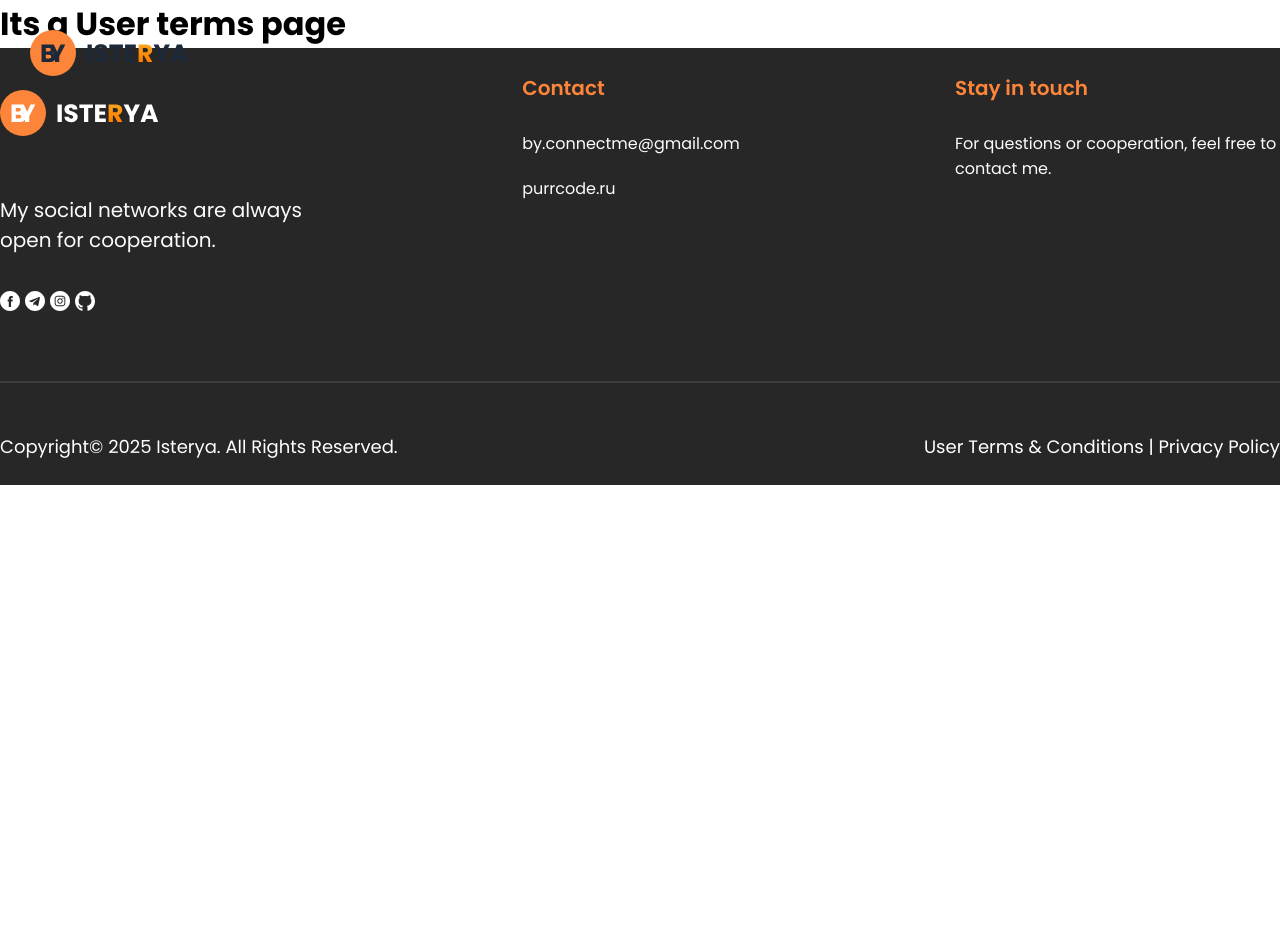
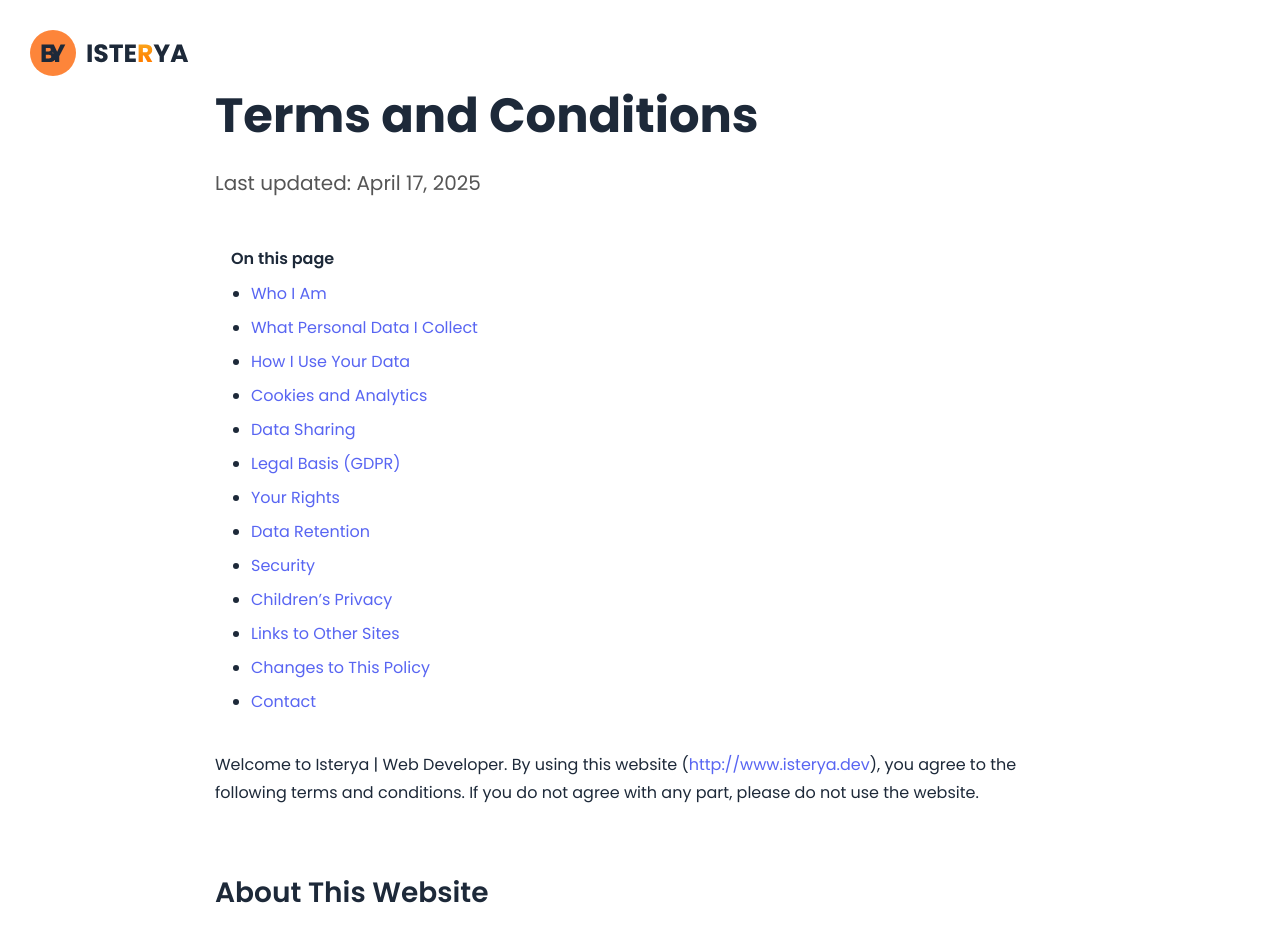
Before and after one commit to Isterya/my-portfolio, a React (Create React App) app: page /user-terms in a window 1280 px wide. Shown: the top 931 px of the page. Before the commit the page ends 800 px from the top, so only its background shows below. Built offline with nearby package versions, Linux system fonts and the light colour scheme.

Commit message:
feat: add User Terms & Conditions

```diff
--- a/src/pages/privacyPolicyPage/PrivacyPolicyPage.tsx
+++ b/src/pages/privacyPolicyPage/PrivacyPolicyPage.tsx
@@ -4,7 +4,7 @@ import './privacyPolicyPage.scss';
 
 const PrivacyPolicyPage = () => {
   return (
-    <main className="policy">
+    <div className="policy">
       <div className="policy-container">
         <h1>Privacy Policy</h1>
         <h2>Last updated: April 17, 2025</h2>
@@ -143,7 +143,7 @@ const PrivacyPolicyPage = () => {
           <a href="mailto:by.connectme@gmail.com">by.connectme@gmail.com</a>
         </p>
       </div>
-    </main>
+    </div>
   );
 };
 
--- a/src/pages/userTermsPage/UserTermsPage.tsx
+++ b/src/pages/userTermsPage/UserTermsPage.tsx
@@ -1,10 +1,106 @@
-// TODO: implement the User terms page
+import { Link } from 'react-router-dom';
+
+import TableOfContents from '../../components/tableOfContents/TableOfContents';
+
+import './userTermsPage.scss';
 
 const UserTermsPage = () => {
   return (
-    <>
-      <h1>Its a User terms page</h1>
-    </>
+    <div className="terms">
+      <div className="terms-container">
+        <h1>Terms and Conditions</h1>
+        <h2>Last updated: April 17, 2025</h2>
+
+        <TableOfContents />
+
+        <p>
+          Welcome to Isterya | Web Developer. By using this website (
+          <a
+            href="http://www.isterya.dev"
+            target="_blank"
+            rel="noopener noreferrer"
+          >
+            http://www.isterya.dev
+          </a>
+          ), you agree to the following terms and conditions. If you do not
+          agree with any part, please do not use the website.
+        </p>
+
+        <h3>About This Website</h3>
+        <p>
+          This is a personal portfolio site operated by an individual freelance
+          web developer based in Poland. The site is designed to showcase work,
+          outline offered services, and provide a way to get in touch.
+        </p>
+
+        <h3>Services and Communication</h3>
+        <p>
+          This website does not offer products for direct sale. Any services
+          (such as landing page development, e-commerce, or custom solutions)
+          are discussed individually via email after a user initiates contact.
+        </p>
+
+        <p>
+          By submitting your email through the contact form, you agree to be
+          contacted for service-related communication.
+        </p>
+
+        <h3>Intellectual Property</h3>
+        <p>
+          All content on this website (text, code, images, branding) belongs to
+          Isterya | Web Developer unless otherwise stated. Do not copy,
+          reproduce, or reuse any part of it without written permission.
+        </p>
+
+        <h3>Limitations of Use</h3>
+        <p>
+          You agree not to misuse the site, attempt unauthorized access, or
+          engage in activities that disrupt or harm the website or its visitors.
+        </p>
+
+        <h3>Third-Party Links</h3>
+        <p>
+          This site may contain links to third-party websites. I’m not
+          responsible for their content, privacy practices, or terms. Use them
+          at your own discretion.
+        </p>
+
+        <h3>Disclaimer of Liability</h3>
+        <p>
+          The site is provided "as is." I do my best to keep it functional and
+          accurate, but I do not guarantee error-free operation or uninterrupted
+          access. I am not liable for any losses or damages related to your use
+          of the site.
+        </p>
+
+        <h3>Age Requirement</h3>
+        <p>
+          You must be at least 18 years old to use this site or contact me about
+          services.
+        </p>
+
+        <h3>Privacy</h3>
+        <p>
+          Your use of this site is also governed by the{' '}
+          <Link to="/privacy-policy">Privacy Policy</Link>, which explains how I
+          handle personal data.
+        </p>
+
+        <h3>Changes to These Terms</h3>
+        <p>
+          These terms may be updated occasionally. Significant changes will be
+          noted on this page. Continued use of the website means you accept any
+          revisions.
+        </p>
+
+        <h3>Contact</h3>
+        <p>If you have any questions, contact me at:</p>
+
+        <p>
+          <a href="mailto:by.connectme@gmail.com">by.connectme@gmail.com</a>
+        </p>
+      </div>
+    </div>
   );
 };
 
--- a/src/pages/userTermsPage/userTermsPage.scss
+++ b/src/pages/userTermsPage/userTermsPage.scss
@@ -0,0 +1,62 @@
+.terms {
+  padding: 80px 0;
+  background-color: #fff;
+  color: #1d2939;
+
+  &-container {
+    display: flex;
+    flex-direction: column;
+    align-items: flex-start;
+    max-width: 850px;
+    margin: 0 auto;
+  }
+
+  h1 {
+    font-size: 48px;
+    font-weight: 700;
+    margin-bottom: 16px;
+  }
+
+  h2 {
+    font-size: 20px;
+    font-weight: 400;
+    margin-bottom: 32px;
+    color: #555;
+  }
+
+  h3 {
+    margin-top: 48px;
+    margin-bottom: 16px;
+    font-size: 28px;
+    font-weight: 600;
+    line-height: 36px;
+  }
+
+  p {
+    margin-bottom: 20px;
+    font-size: 16px;
+    font-weight: 400;
+    line-height: 28px;
+  }
+
+  a {
+    color: #5865f2;
+    word-break: break-word;
+
+    &:hover {
+      text-decoration: underline;
+    }
+  }
+
+  ul {
+    padding-left: 20px;
+    margin-bottom: 20px;
+  }
+
+  li {
+    margin-top: 8px;
+    font-size: 16px;
+    line-height: 26px;
+    list-style: disc;
+  }
+}
```
